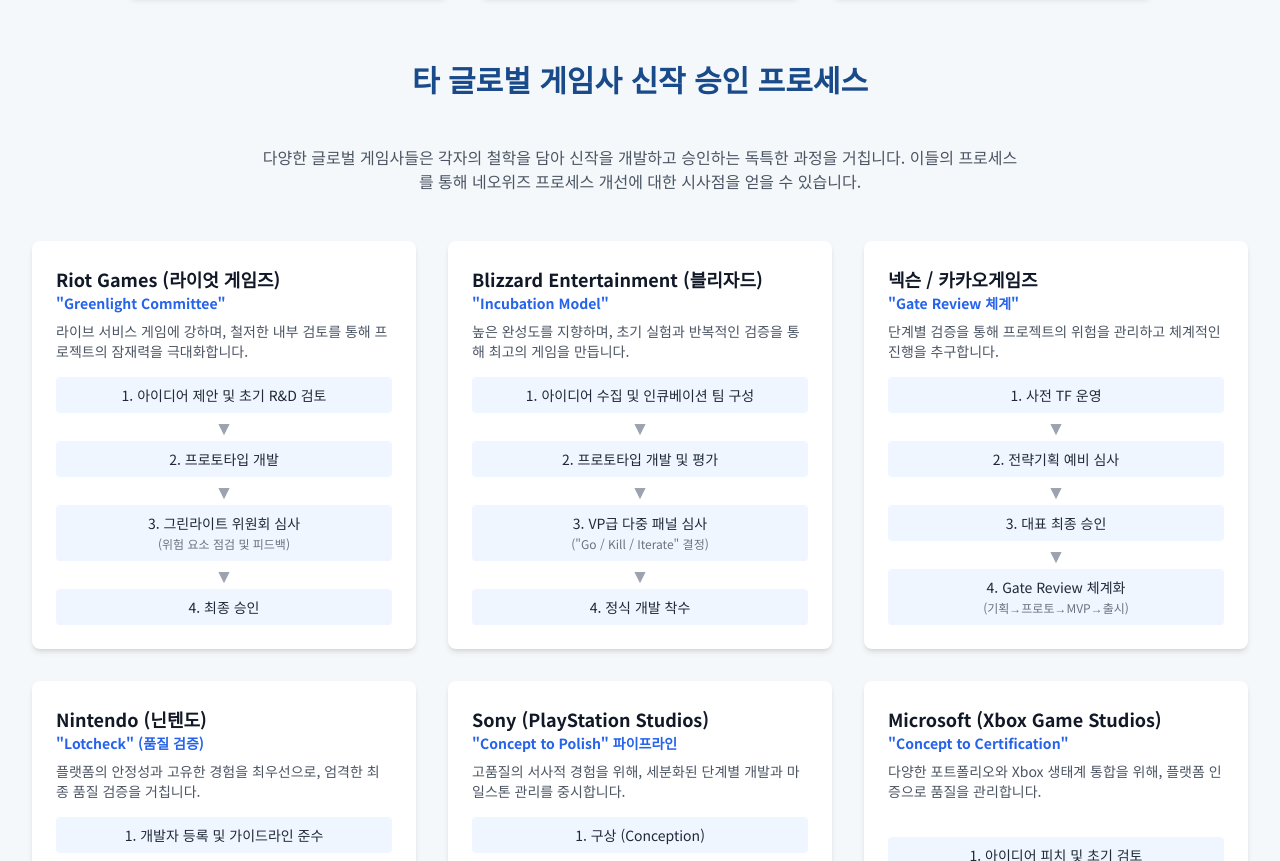
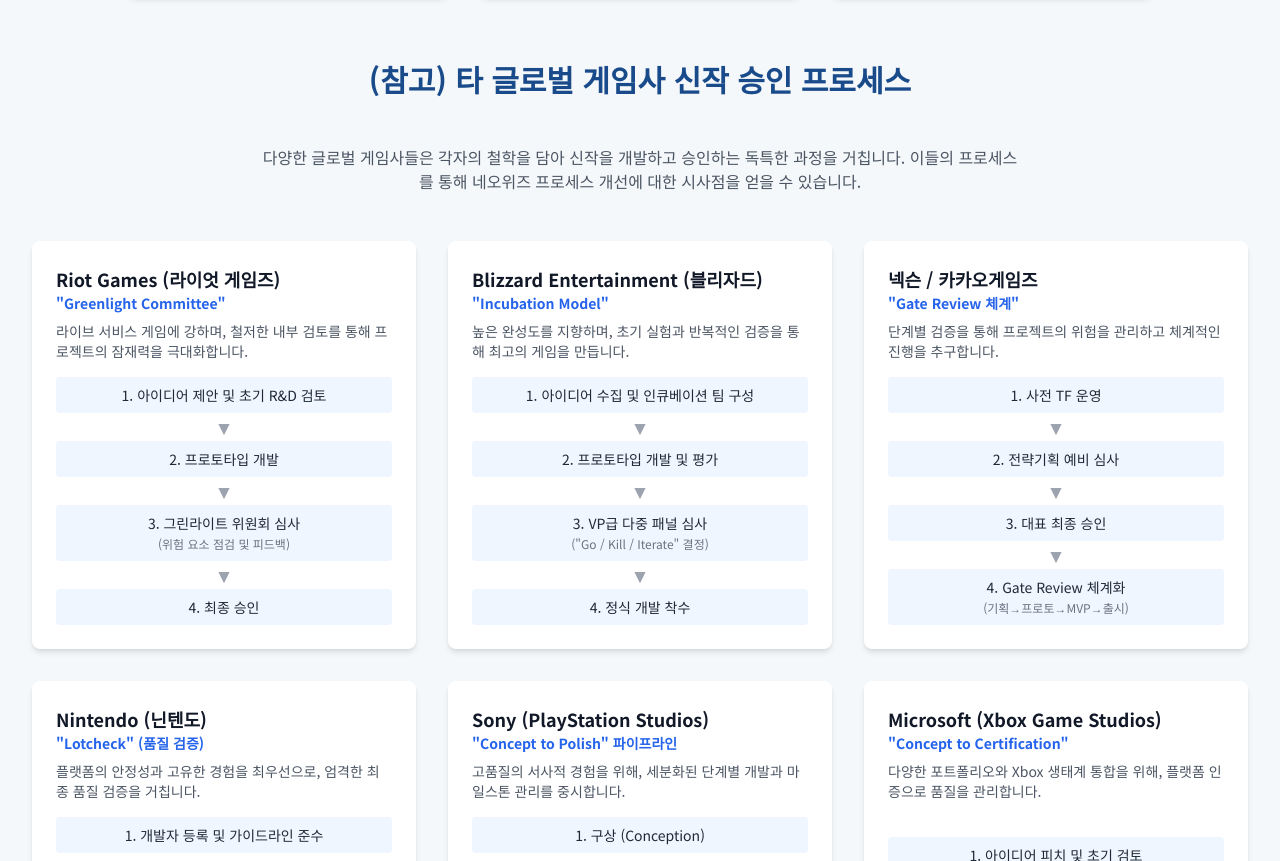
Before and after one commit to kyzer82/propoasal4, a plain HTML site: page index.html in a window 1280 px wide. Shown: the part 3733-4594 px from the top of the page. Drawn offline with nearby package versions, Linux system fonts and the light colour scheme.

Commit message:
Update index.html

```diff
--- a/index.html
+++ b/index.html
@@ -230,7 +230,7 @@
             </section>
 
             <section id="global-cases" class="mb-16">
-                <h2 class="text-3xl font-bold text-center mb-12 text-[#194A8A]">타 글로벌 게임사 신작 승인 프로세스</h2>
+                <h2 class="text-3xl font-bold text-center mb-12 text-[#194A8A]">(참고) 타 글로벌 게임사 신작 승인 프로세스</h2>
                 <p class="max-w-3xl mx-auto text-center text-gray-600 mb-12">
                     다양한 글로벌 게임사들은 각자의 철학을 담아 신작을 개발하고 승인하는 독특한 과정을 거칩니다. 이들의 프로세스를 통해 네오위즈 프로세스 개선에 대한 시사점을 얻을 수 있습니다.
                 </p>
```
